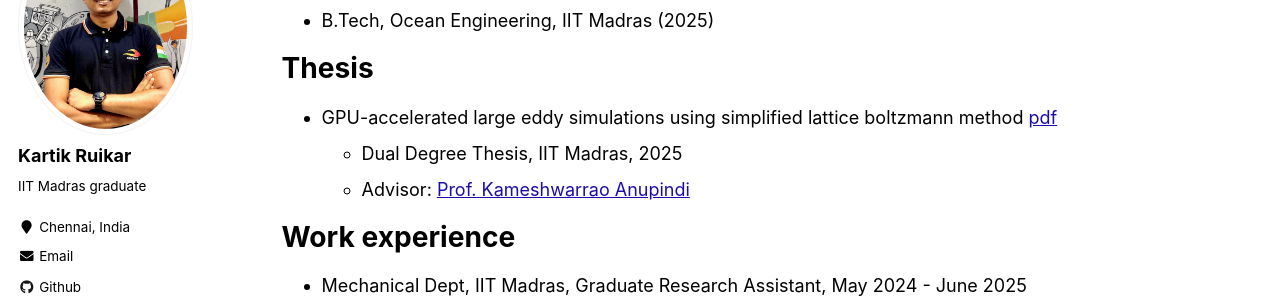
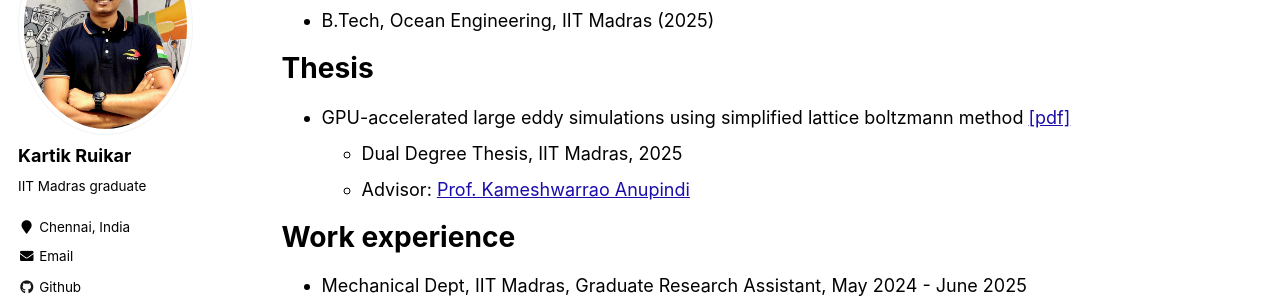
Before and after one commit to Kartik2605/Kartik2605.github.io, a Jekyll site: the page built from _pages/cv.md, in a window 1280 px wide and 900 px high. Shown: the part 199-499 px from the top of the window. Built offline with Jekyll 4.4.1, drawn with Linux system fonts in a browser that asks for light colours.

Commit message:
adding the thesis pdf link

```diff
--- a/_pages/cv.md
+++ b/_pages/cv.md
@@ -16,7 +16,7 @@ redirect_from:
 
 # Thesis
 
-- GPU-accelerated large eddy simulations using simplified lattice boltzmann method [pdf](https://drive.google.com/file/d/18XqFL9qkuXe49q5lFDOUD5B7Z2woCeKZ/view?usp=sharing)
+- GPU-accelerated large eddy simulations using simplified lattice boltzmann method [[pdf]](https://drive.google.com/file/d/18XqFL9qkuXe49q5lFDOUD5B7Z2woCeKZ/view?usp=sharing)
   - Dual Degree Thesis, IIT Madras, 2025
   - Advisor: [Prof. Kameshwarrao Anupindi](https://home.iitm.ac.in/kanupindi/)
 
```
